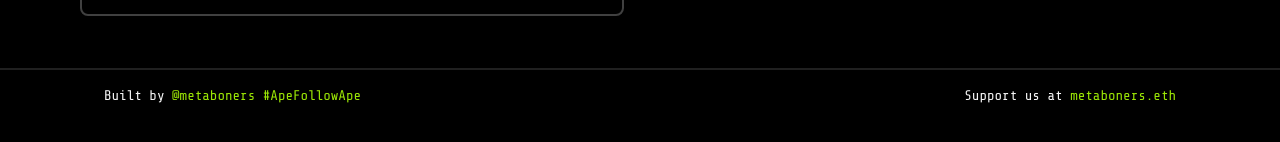
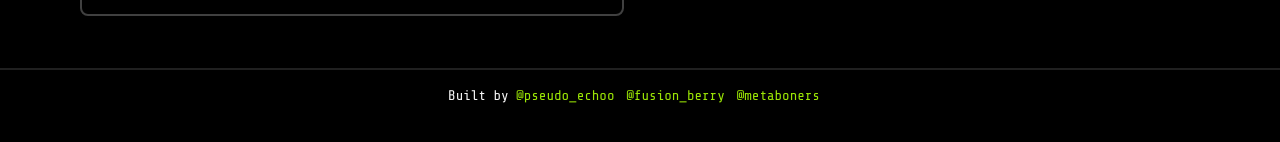
Before and after one commit to vishalhosakere/mutantshq, a Next.js app: page /projects in a window 1280 px wide. Shown: the part 678-820 px from the top of the page. Built offline with nearby package versions, Linux system fonts and the light colour scheme.

Commit message:
Fix build Looksrare api revoked Calculate rewards Fix footer

```diff
--- a/src/app/all_mayc/page.tsx
+++ b/src/app/all_mayc/page.tsx
@@ -31,10 +31,14 @@ async function getContractData() {
   }
 
   const previousTimeStampHour = await getPreviousTimestampHour(block);
+  console.log(block, pool, previousTimeStampHour);
   const { rewardsSinceLastCalculated, _ } = await contract.rewardsBy(
     2,
     ethers.BigNumber.from(pool.lastRewardedTimestampHour),
-    ethers.BigNumber.from(previousTimeStampHour)
+    // TODO: Should be previousTimeStampHour but it's value is coming
+    // to be less than pool.lastRewardedTimestampHour so the call reverts.
+    // For now calculate till current timestamp
+    ethers.BigNumber.from(block.timestamp)
   );
 
   let accumulatedRewardsPerShare = ethers.BigNumber.from(
--- a/src/app/projects/page.tsx
+++ b/src/app/projects/page.tsx
@@ -22,7 +22,7 @@ export default function Projects() {
               >
                 <div className="relative w-full h-60 rounded-lg">
                   <Image
-                    src="https://pbs.twimg.com/profile_banners/1063742461888086016/1676361659/1500x500"
+                    src="https://pbs.twimg.com/media/FqdeyhOWwAcgOq0?format=jpg&name=large"
                     fill
                     alt=""
                     className="object-cover rounded-lg"
--- a/src/components/Footer.tsx
+++ b/src/components/Footer.tsx
@@ -1,27 +1,32 @@
 export default function Footer() {
   return (
     <footer className="z-10 fixed bottom-0 bg-black w-full border-t-2 border-t-grayish/50 text-whitish">
-      <div className="flex max-w-6xl mx-auto items-center md:justify-between sm:py-4 py-2 flex-col md:flex-row px-10 text-xs md:text-md sm:text-sm">
+      <div className="flex max-w-6xl mx-auto items-center justify-center sm:py-4 py-2 flex-col md:flex-row px-10 text-xs md:text-md sm:text-sm">
         <div>
           Built by{" "}
           <a
             target="_blank"
+            href="https://twitter.com/pseudo_echoo"
+            rel="noreferrer"
+            className="text-accent pr-3"
+          >
+            @pseudo_echoo
+          </a>
+          <a
+            target="_blank"
+            href="https://twitter.com/fusion_berry"
+            rel="noreferrer"
+            className="text-accent pr-3"
+          >
+            @fusion_berry
+          </a>
+          <a
+            target="_blank"
             href="https://twitter.com/metaboners"
             rel="noreferrer"
-            className="text-accent"
+            className="text-accent pr-3"
           >
-            @metaboners #ApeFollowApe
-          </a>
-        </div>
-        <div>
-          Support us at{" "}
-          <a
-            target="_blank"
-            href="https://etherscan.io/address/0x10d9a213537a52138fe1e1cd9ea9da14070586da"
-            rel="noreferrer"
-            className="text-accent"
-          >
-            metaboners.eth
+            @metaboners
           </a>
         </div>
       </div>
--- a/src/components/MaycHub.tsx
+++ b/src/components/MaycHub.tsx
@@ -96,7 +96,8 @@ export default function MaycHub({
     }
 
     if (pricesData.length === 0) {
-      getLooksrareData();
+      // TODO: Looksrare has revoked v1 api so can't fetch prices
+      // getLooksrareData();
       getOwnerData();
     }
   }, []);
```
